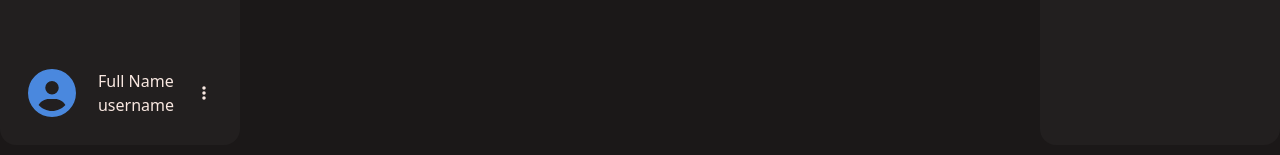
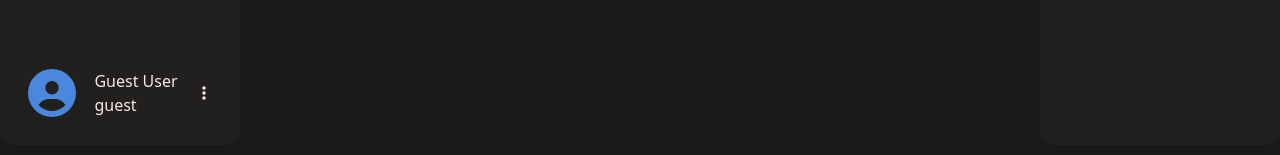
Before and after one commit to aditya13raja/alumni-student-frontend, a React (Vite) app: page /signin in a window 1280 px wide. Shown: the part 647-802 px from the top of the page. Built offline with nearby package versions, Linux system fonts and the light colour scheme.

Commit message:
Secure all routes to be available to signined user only

```diff
--- a/src/App.jsx
+++ b/src/App.jsx
@@ -9,6 +9,7 @@ import Topics from "./pages/Topics";
 import RightSidebar from "./components/RightSidebar";
 import Stories from "./pages/Stories";
 import Resources from "./pages/Resources";
+import PrivateRoute from "./components/PrivateRoute";
 
 function App() {
     return (
@@ -22,14 +23,16 @@ function App() {
                 {/* Main content (Expands to fill available space) */}
                 <div className="flex-1 p-6">
                     <Routes>
-                        <Route path="/" element={<Home />} />
-                        <Route path="/profile" element={<Profile />} />
                         <Route path="/signin" element={<SignIn />} />
                         <Route path="/signup" element={<SignUp />} />
-                        <Route path="/jobs" element={<Jobs />} />
-                        <Route path="/topics" element={<Topics />} />
-                        <Route path="/stories" element={<Stories />} /> {/* Added Stories Route */}
-                        <Route path="/resources" element={<Resources />} /> {/* Added Resources Route" */}
+                        <Route element={<PrivateRoute />}>
+                            <Route path="/" element={<Home />} />
+                            <Route path="/profile" element={<Profile />} />
+                            <Route path="/jobs" element={<Jobs />} />
+                            <Route path="/topics" element={<Topics />} />
+                            <Route path="/stories" element={<Stories />} />
+                            <Route path="/resources" element={<Resources />} />
+                        </Route>
                     </Routes>
                 </div>
 
--- /dev/null
+++ b/src/components/PrivateRoute.jsx
@@ -0,0 +1,7 @@
+import { useSelector } from "react-redux"
+import { Navigate, Outlet } from "react-router-dom"
+
+export default function PrivateRoute() {
+    const {currentUser} = useSelector((store) => store.user)
+    return currentUser ? <Outlet/> : <Navigate to="/signin"/>
+}
--- a/src/components/Sidebar.jsx
+++ b/src/components/Sidebar.jsx
@@ -14,9 +14,9 @@ export default function Sidebar() {
 
     // TODO: remove this with destructured one, after protecting routes
     // Save with optional chaining, to allow going home when not logged in
-    const first_name = currentUser?.first_name || "Full"
-    const last_name = currentUser?.last_name || "Name"
-    const username = currentUser?.username || "username"
+    const first_name = currentUser?.first_name || "Guest"
+    const last_name = currentUser?.last_name || "User"
+    const username = currentUser?.username || "guest"
 
     // Close dropdown when clicking outside
     useEffect(() => {
```
